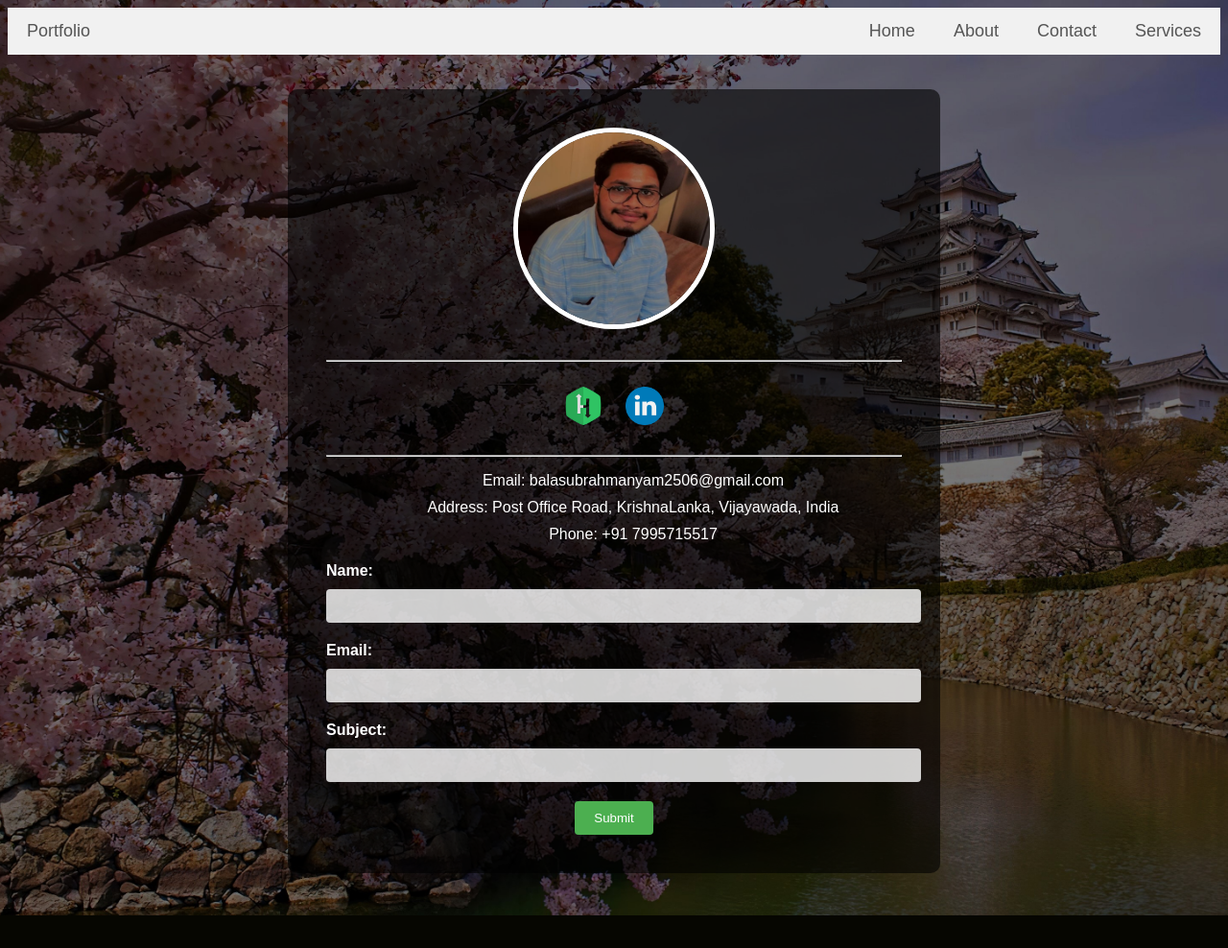
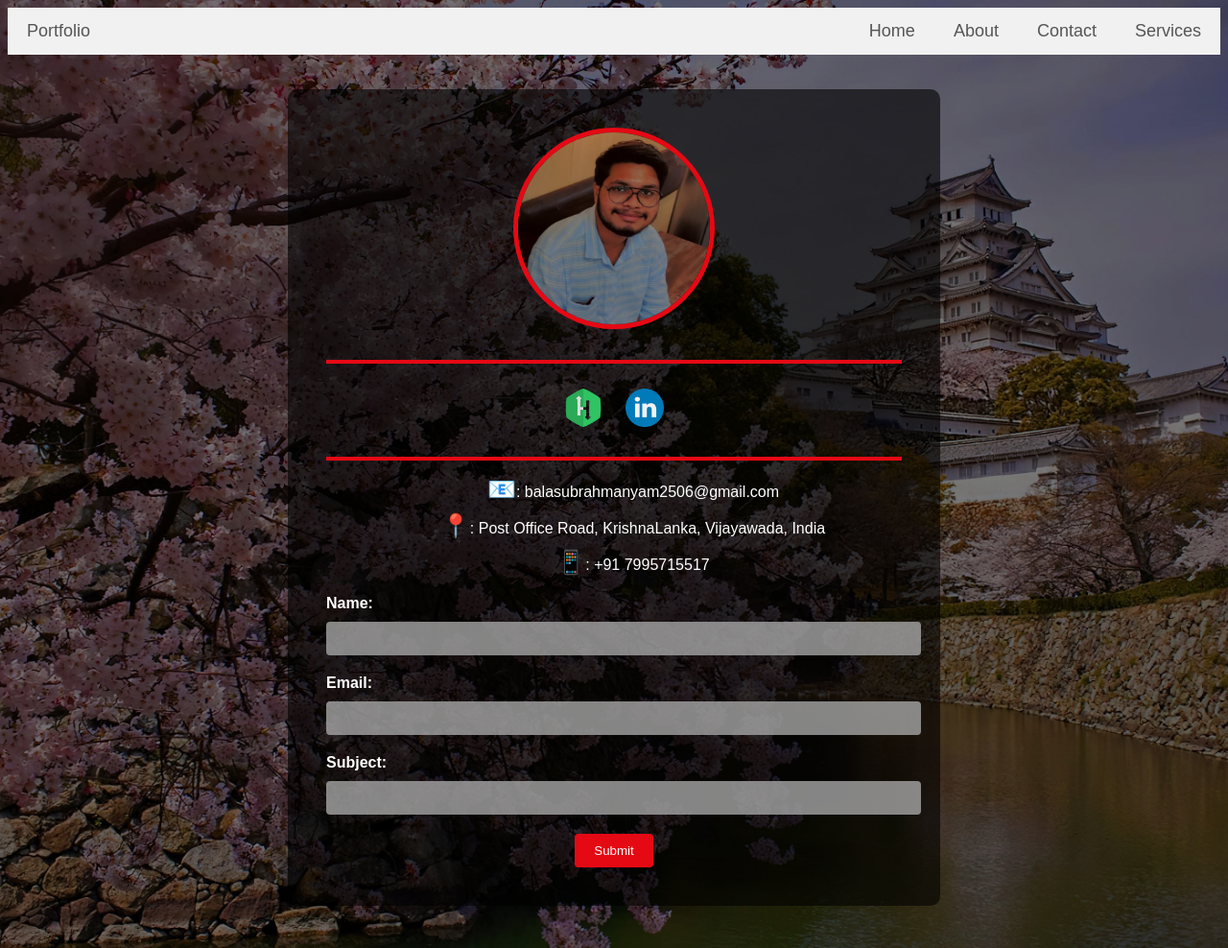
Before and after one commit to Balu0625/portfolio, a Django app: page /contact/ in a window 1280 px wide. Shown: the whole page at 96% size. Before the commit the page ends 954 px from the top, so only its background shows below. Run offline with Django 4.2, Linux system fonts and the light colour scheme.

Commit message:
Update contact.html

```diff
--- a/templates/contact.html
+++ b/templates/contact.html
@@ -27,7 +27,7 @@
             height: 200px;
             border-radius: 50%;
             margin-bottom: 20px;
-            border: 5px solid white;
+            border: 5px solid #e50914;
         }
 
         .social-icons {
@@ -72,8 +72,8 @@
             padding: 10px;
             margin-bottom: 20px;
             border-radius: 4px;
-            border: none;
-            background-color: rgba(255, 255, 255, 0.8);
+            border:none;
+            background-color:  rgb(165 165 165 / 80%);
             color: #333;
         }
 
@@ -82,7 +82,7 @@
         }
 
         input[type="submit"] {
-            background-color: #4CAF50;
+            background-color: #e50914;
             color: #fff;
             border: none;
             padding: 10px 20px;
@@ -92,8 +92,12 @@
         }
 
         input[type="submit"]:hover {
-            background-color: #45a049;
+            background-color: white;
+            color:red;
         }
+
+hr{        border: 2px solid #e50914; }
+
     </style>
 {% endblock head %}
 
@@ -112,9 +116,9 @@
         </ul>
         <hr>
         <ul class="contact-info" type="none">
-            <li>Email: balasubrahmanyam2506@gmail.com</li>
-            <li>Address: Post Office Road, KrishnaLanka, Vijayawada, India</li>
-            <li>Phone: +91 7995715517</li>
+            <li><font size="+2">📧</font>: balasubrahmanyam2506@gmail.com</li>
+            <li><font size="+2">📍</font>: Post Office Road, KrishnaLanka, Vijayawada, India</li>
+            <li><font size="+2">📱</font>: +91 7995715517</li>
         </ul>
         <form action="submitted/" method="POST">
             {% csrf_token %}
```
